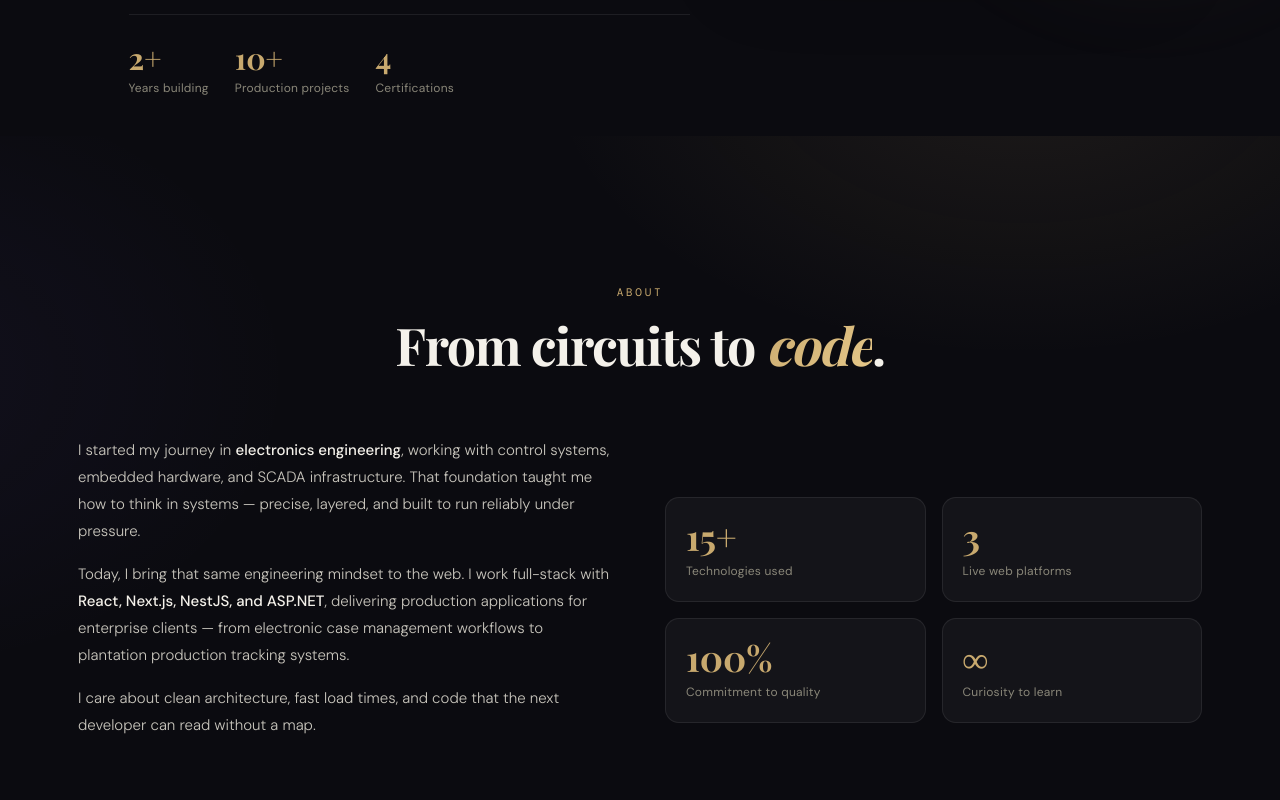
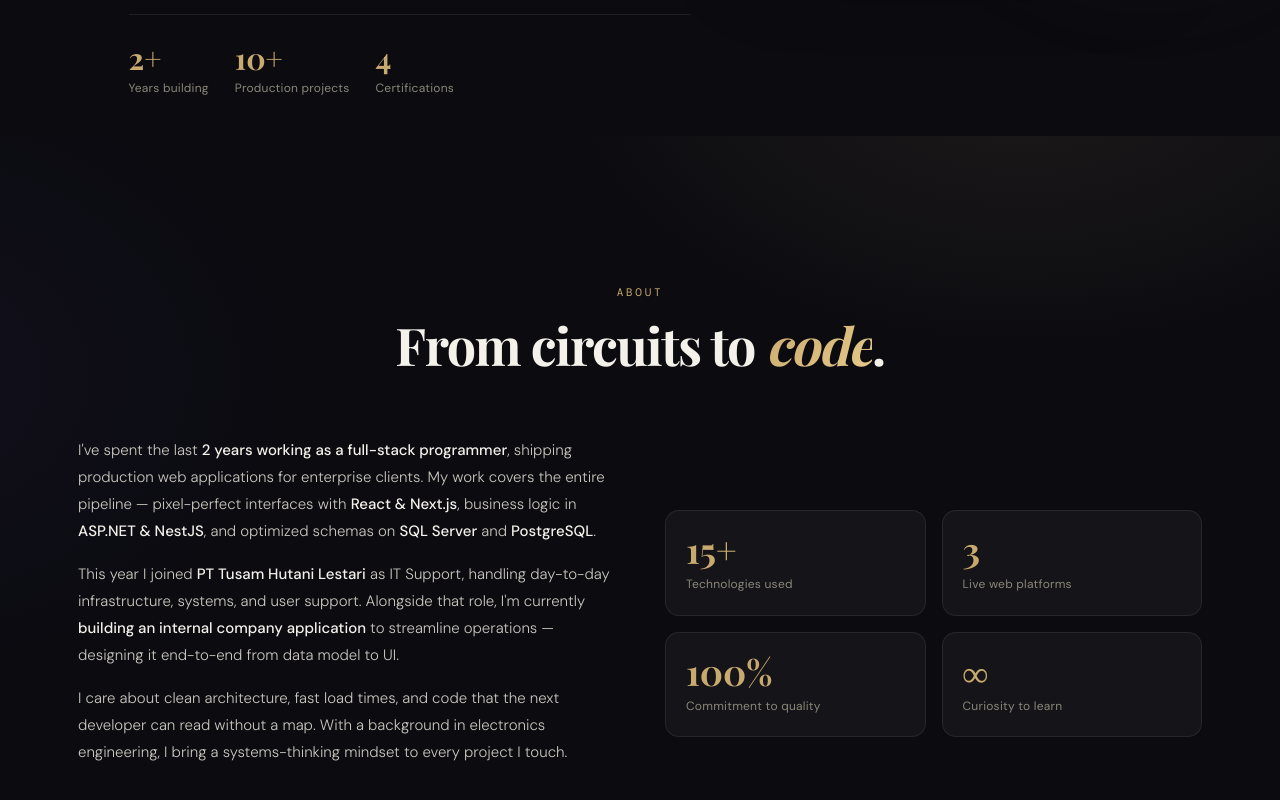
Before and after one commit to Ghanduraa10/cv-ghandur, a plain HTML site: page index.html in a window 1280 px wide. Shown: the part 664-1464 px from the top of the page. Drawn offline with nearby package versions, Linux system fonts and the light colour scheme.

Commit message:
copy: refocus about/hero on 2yr programming + current IT Support role
Co-Authored-By: Claude Opus 4.7 <noreply@anthropic.com>

```diff
--- a/index.html
+++ b/index.html
@@ -744,7 +744,7 @@
         ship & scale.
       </h1>
       <p class="hero-lead">
-        I'm <strong style="color:var(--ink);font-weight:500">Ghandur Athallah Alparis</strong> — an electronics engineer turned full-stack developer based in Jakarta. I design and build production web systems across the entire stack: from pixel-perfect interfaces to RESTful APIs and optimized databases.
+        I'm <strong style="color:var(--ink);font-weight:500">Ghandur Athallah Alparis</strong> — a full-stack developer based in Jakarta with 2 years of production experience. Currently an IT Support at PT Tusam Hutani Lestari while building an internal company application end-to-end.
       </p>
       <div class="hero-actions">
         <a href="#projects" class="btn btn-primary">
@@ -800,9 +800,9 @@
 
     <div class="about-grid">
       <div class="about-text reveal">
-        <p>I started my journey in <strong>electronics engineering</strong>, working with control systems, embedded hardware, and SCADA infrastructure. That foundation taught me how to think in systems — precise, layered, and built to run reliably under pressure.</p>
-        <p>Today, I bring that same engineering mindset to the web. I work full-stack with <strong>React, Next.js, NestJS, and ASP.NET</strong>, delivering production applications for enterprise clients — from electronic case management workflows to plantation production tracking systems.</p>
-        <p>I care about clean architecture, fast load times, and code that the next developer can read without a map.</p>
+        <p>I've spent the last <strong>2 years working as a full-stack programmer</strong>, shipping production web applications for enterprise clients. My work covers the entire pipeline — pixel-perfect interfaces with <strong>React & Next.js</strong>, business logic in <strong>ASP.NET & NestJS</strong>, and optimized schemas on <strong>SQL Server</strong> and <strong>PostgreSQL</strong>.</p>
+        <p>This year I joined <strong>PT Tusam Hutani Lestari</strong> as IT Support, handling day-to-day infrastructure, systems, and user support. Alongside that role, I'm currently <strong>building an internal company application</strong> to streamline operations — designing it end-to-end from data model to UI.</p>
+        <p>I care about clean architecture, fast load times, and code that the next developer can read without a map. With a background in electronics engineering, I bring a systems-thinking mindset to every project I touch.</p>
       </div>
       <div class="about-stats reveal">
         <div class="stat"><div class="stat-num">15+</div><div class="stat-label">Technologies used</div></div>
```
